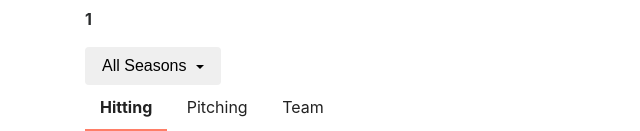
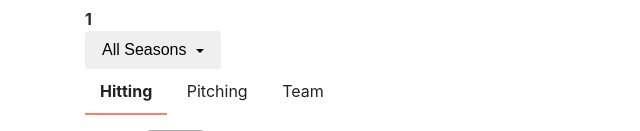
Before and after one commit to clintcolding/SBPlayerStats, a Python web app: template templates/allstats.html in a window 1280 px wide. Shown: the part 116-247 px from the top of the page, without its empty margins (0-640 px from the left). Run offline with Jinja, Linux system fonts and the light colour scheme; the template is opened without the code that fills it: most values are stand-ins (such as "Sample title", 1, 10 or a date in 2020); some libraries are stand-ins or nearby versions.

Commit message:
Added season-dropdown class for margins

```diff
--- a/templates/allstats.html
+++ b/templates/allstats.html
@@ -13,7 +13,7 @@
         <div class="col-md-12">
             <h2>{{ stats.name }}</h2>
             <strong>{{ stats.teamid }}</strong>
-            <div class="dropdown" style="margin-top:1rem;">
+            <div class="dropdown season-dropdown">
                 <button class="btn btn-outline-dark dropdown-toggle" type="button" id="dropdownMenuButton" data-toggle="dropdown" aria-haspopup="true" aria-expanded="false">
                     All Seasons
                 </button>
--- a/templates/seasonstats.html
+++ b/templates/seasonstats.html
@@ -12,7 +12,7 @@
     <div class="row">
         <div class="col-md-7">
             <h2>{{ stats.name }}</h2>
-            <div class="dropdown" style="margin-top:1rem;">
+            <div class="dropdown season-dropdown">
                 <button class="btn btn-outline-dark dropdown-toggle" type="button" id="dropdownMenuButton" data-toggle="dropdown" aria-haspopup="true" aria-expanded="false">
                     Season {{ stats.season }}
                 </button>
```
